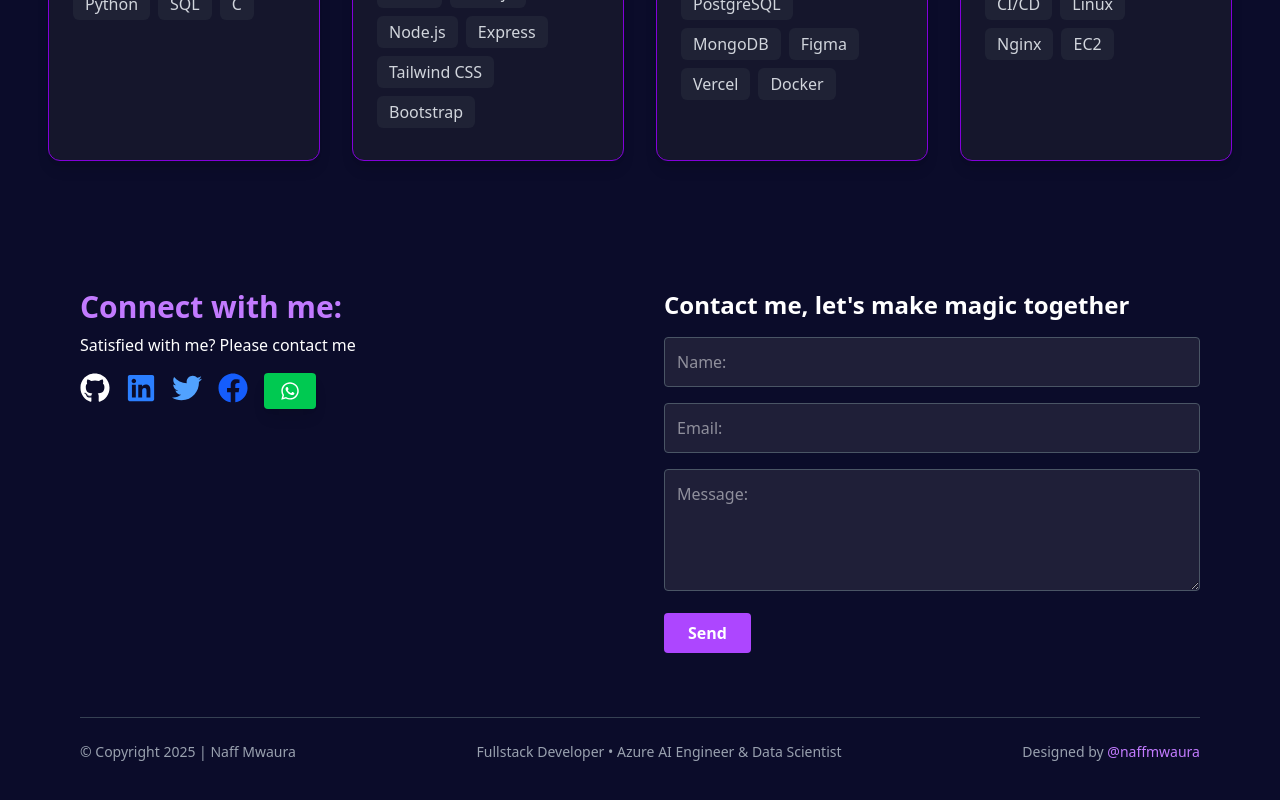
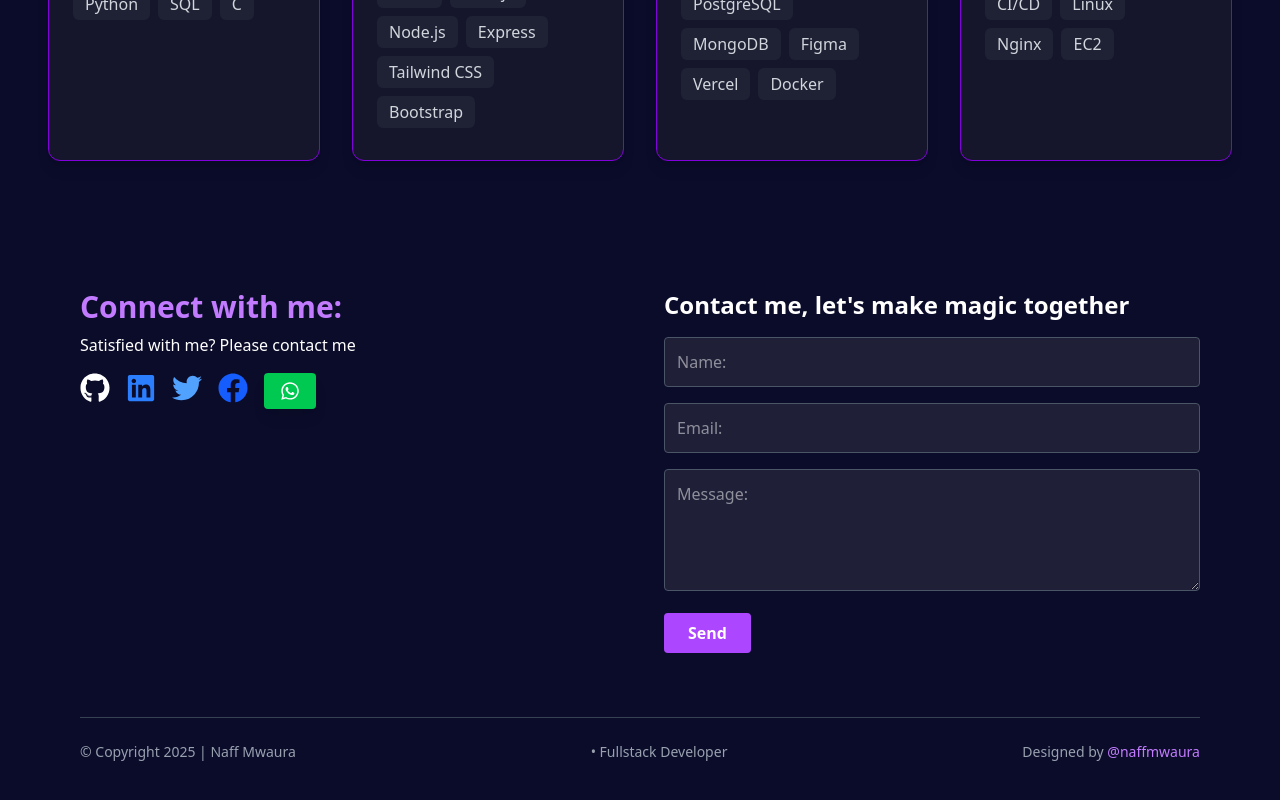
Before and after one commit to NaffMwaura/my-portfolio, a React (Vite) app: page / in a window 1280 px wide. Shown: the part 2421-3221 px from the top of the page. Built offline with nearby package versions, Linux system fonts and the light colour scheme.

Commit message:
More files

```diff
--- a/index.html
+++ b/index.html
@@ -4,7 +4,7 @@
     <meta charset="UTF-8" />
 <link rel="icon" type="image/jpg" href="./src/assets/My_dp-Picture.jpg"/>
     <meta name="viewport" content="width=device-width, initial-scale=1.0" />
-    <title>Vite + React + TS</title>
+    <title>Naff Mwaura's Portfolio</title>
   </head>
   <body>
     <div id="root"></div>
--- a/src/components/Contact.tsx
+++ b/src/components/Contact.tsx
@@ -140,7 +140,7 @@ const Contact = () => {
         variants={fadeIn}
       >
         <p>© Copyright 2025 | Naff Mwaura</p>
-        <p>Fullstack Developer • Azure AI Engineer & Data Scientist</p>
+        <p> • Fullstack Developer </p>
         <p>Designed by <span className="text-purple-400">@naffmwaura</span></p>
       </motion.div>
     </section>
```
